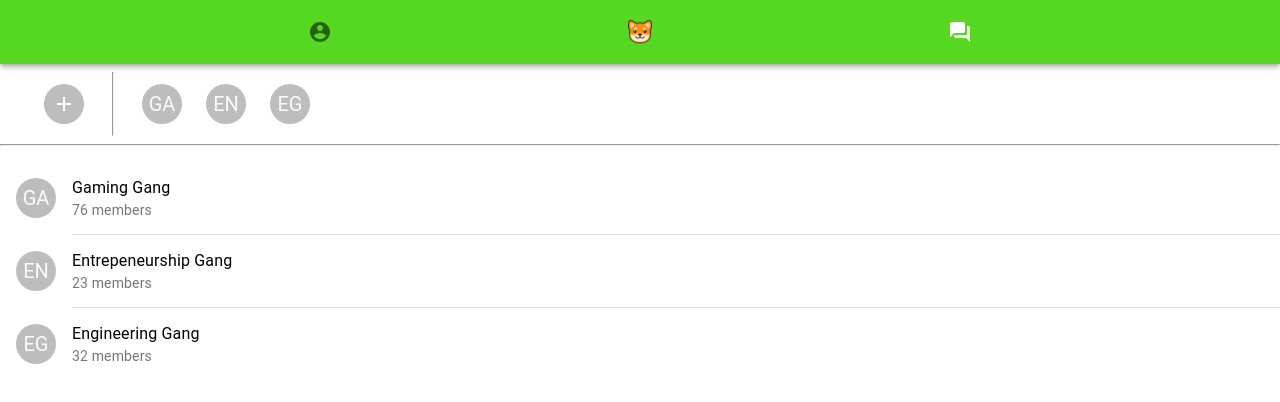
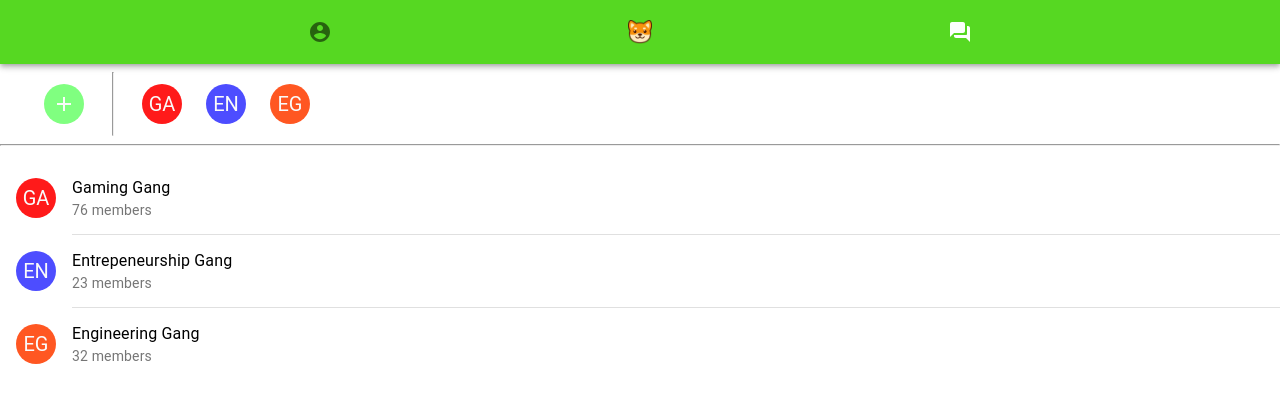
Before and after one commit to ianDesson/gander, a React (Create React App) app: page /Messages in a window 1280 px wide. Shown: the top 402 px of the page. Built offline with nearby package versions, Linux system fonts and the light colour scheme.

Commit message:
Adds colours to messages

```diff
--- a/src/static-pages/Messages.js
+++ b/src/static-pages/Messages.js
@@ -5,7 +5,16 @@ import Grid from "@material-ui/core/Grid";
 import IconButton from "@material-ui/core/IconButton";
 
 import Add from "@material-ui/icons/Add";
-import { Avatar, List, ListItem, ListItemAvatar, ListItemText, Divider } from "@material-ui/core";
+import {
+  Avatar,
+  List,
+  ListItem,
+  ListItemAvatar,
+  ListItemText,
+  Divider
+} from "@material-ui/core";
+import { deepOrange } from '@material-ui/core/colors';
+
 
 export default class Messages extends React.Component {
   render() {
@@ -19,50 +28,46 @@ export default class Messages extends React.Component {
           style={{ margin: "0.5rem auto", width: "95%" }}
         >
           <IconButton>
-            <Avatar>
+            <Avatar style= {{ backgroundColor: '#80ff80' }}>
               <Add />
             </Avatar>
           </IconButton>
           <hr style={{ margin: "0 1rem 0 1rem" }} />
           <IconButton size="medium">
-            <Avatar>GA</Avatar>
+            <Avatar style={{ backgroundColor: "#ff1a1a" }}>GA</Avatar>
           </IconButton>
           <IconButton size="medium">
-            <Avatar>EN</Avatar>
+            <Avatar style={{ backgroundColor: "#4d4dff" }}>EN</Avatar>
           </IconButton>
           <IconButton size="medium">
-            <Avatar>EG</Avatar>
+            <Avatar style={{ backgroundColor: deepOrange[500] }}>EG</Avatar>
           </IconButton>
         </Grid>
         <hr />
         <List>
           <ListItem button>
             <ListItemAvatar>
-              <Avatar>
-                GA
-              </Avatar>
+              <Avatar style={{ backgroundColor: "#ff1a1a" }}>GA</Avatar>
             </ListItemAvatar>
             <ListItemText primary="Gaming Gang" secondary="76 members" />
           </ListItem>
           <Divider variant="inset" component="li" />
           <ListItem button>
             <ListItemAvatar>
-              <Avatar>
-                EN
-              </Avatar>
+              <Avatar style={{ backgroundColor: "#4d4dff" }}>EN</Avatar>
             </ListItemAvatar>
-            <ListItemText primary="Entrepeneurship Gang" secondary="23 members" />
+            <ListItemText
+              primary="Entrepeneurship Gang"
+              secondary="23 members"
+            />
           </ListItem>
           <Divider variant="inset" component="li" />
           <ListItem button>
             <ListItemAvatar>
-              <Avatar>
-                EG
-              </Avatar>
+              <Avatar style={{ backgroundColor: deepOrange[500] }}>EG</Avatar>
             </ListItemAvatar>
             <ListItemText primary="Engineering Gang" secondary="32 members" />
           </ListItem>
-
         </List>
       </>
     );
```
